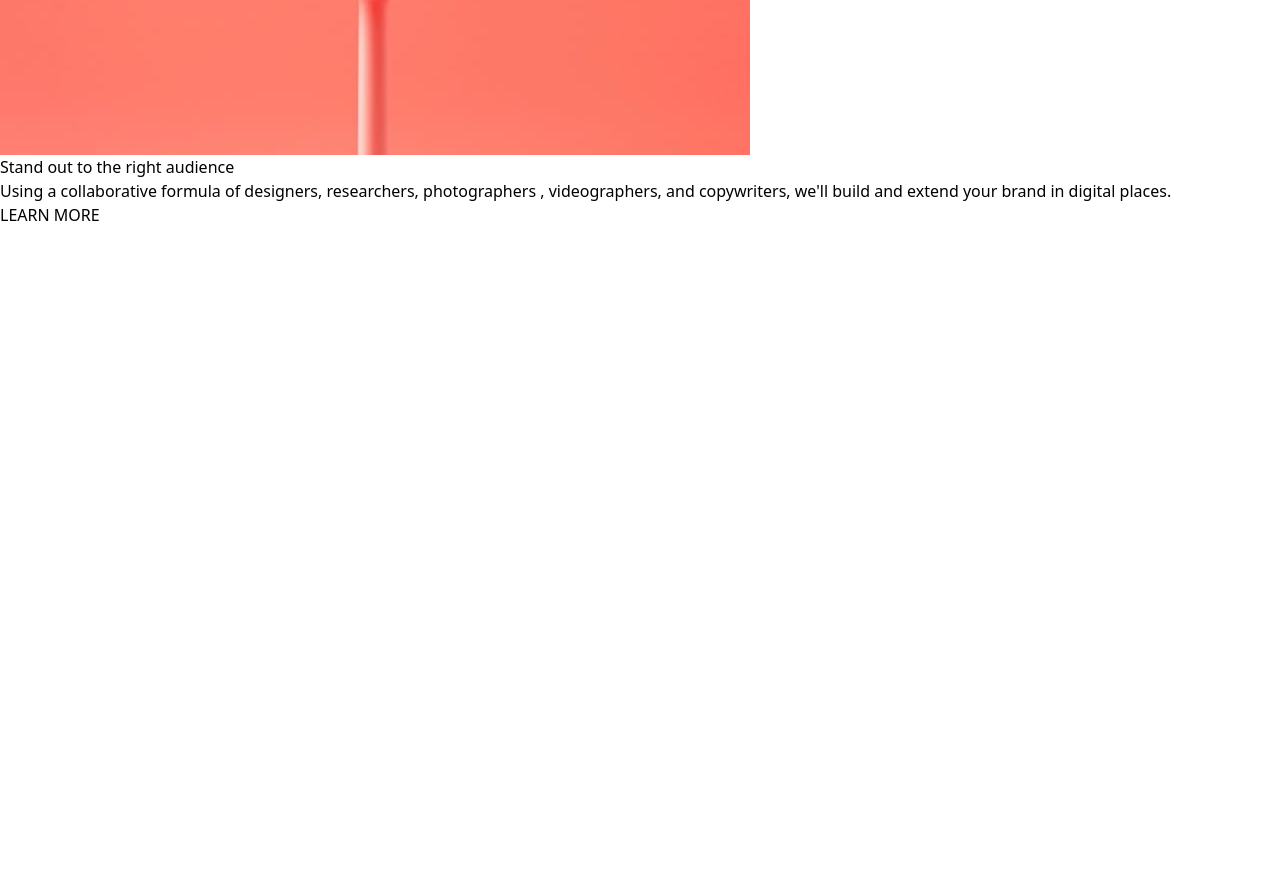
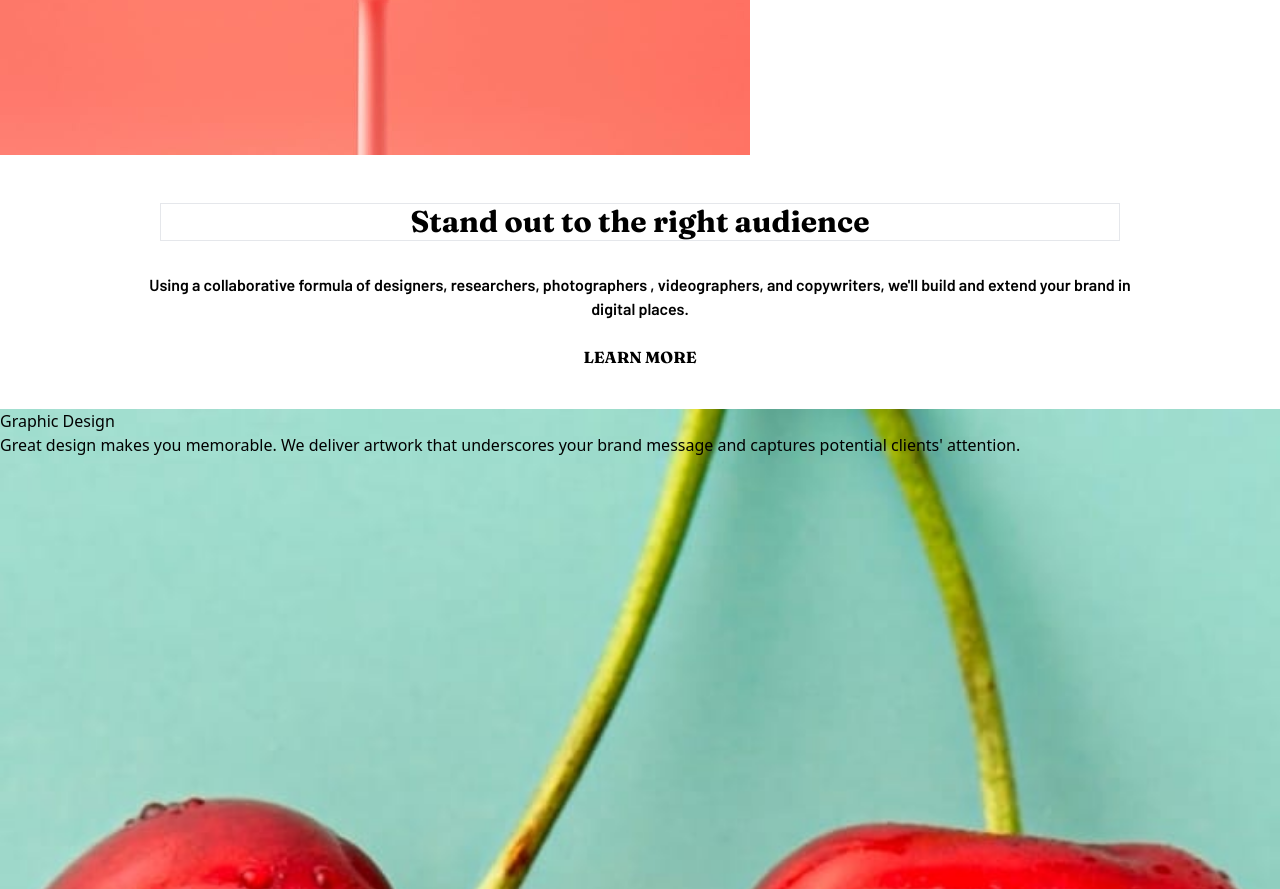
Before and after one commit to presh-031/Sunnyside-Landing-Page, a React (Create React App) app: page / in a window 1280 px wide. Shown: the part 1827-2716 px from the top of the page. Before the commit the page ends 2054 px from the top, so only its background shows below. Built offline with nearby package versions, Linux system fonts and the light colour scheme.

Commit message:
working on last sections of Grid component

```diff
--- a/src/components/Grid.jsx
+++ b/src/components/Grid.jsx
@@ -7,7 +7,7 @@ const Grid = () => {
   return (
     <section>
       <div className="flex flex-col-reverse">
-        <div className=" text-center ">
+        <div className="text-center">
           <p className=" font-fraunces text-3xl  mt-12 mb-8 w-3/4 border mx-auto">Transform your brand</p>
           <p className="font-barlow w-4/5 mx-auto mb-6">
             We are a full-service creative agency specializing in helping brands grow fast. Engage your clients through
@@ -23,17 +23,23 @@ const Grid = () => {
         <div>
           <img src={cupImage} alt="" />
         </div>
-        <div>
-          <p>Stand out to the right audience</p>
-          <p>
+        <div className=" text-center ">
+          <p className=" font-fraunces text-3xl  mt-12 mb-8 w-3/4 border mx-auto">Stand out to the right audience</p>
+          <p className="font-barlow w-4/5 mx-auto mb-6">
             Using a collaborative formula of designers, researchers, photographers , videographers, and copywriters,
             we'll build and extend your brand in digital places.{" "}
           </p>
-          <p>LEARN MORE</p>
+          <p className="mb-10 font-fraunces">LEARN MORE</p>
         </div>
       </div>
       <div>
-        <div style={{ backgroundImage: `url(${appleImage})` }}></div>
+        <div className="bg-no-repeat bg-cover  w-full h-[30rem]" style={{ backgroundImage: `url(${appleImage})` }}>
+          <p>Graphic Design</p>
+          <p>
+            Great design makes you memorable. We deliver artwork that underscores your brand message and captures
+            potential clients' attention.
+          </p>
+        </div>
         <div style={{ backgroundImage: `url(${orangeImage})` }}></div>
       </div>
     </section>
```
